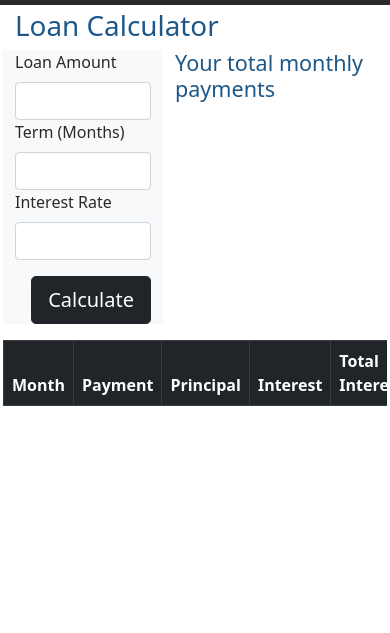
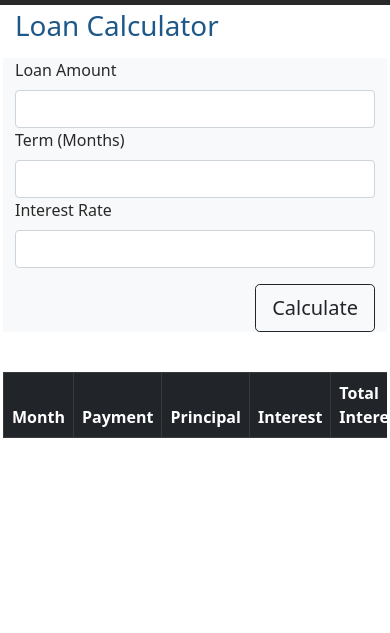
Before and after one commit to VNgcobo/The-Loan-App, a plain HTML site: page app.html in a window 390 px wide. Shown: the part 51-684 px from the top of the page. Drawn offline with nearby package versions, Linux system fonts and the light colour scheme.

Commit message:
UI Set up changes
Added some bootstrap classes in the html

```diff
--- a/app.html
+++ b/app.html
@@ -49,35 +49,39 @@
    <!-- ==Main Section== -->
    <main class="flex-shrink-0">
        <div class="container">
-           <div class="row">
+           <div class="row row-cols-1 row-cols-md-2 gy-2">
+               <div class="col col-md-12">
                   <h1>
                      Loan Calculator
                   </h1>
-               <div class="col-5 bg-light">
+               </div>
+               <div class="col col-md-5 bg-light">
                 <form>
                     <div class="col-12">
                         <label for="amount" class="form-label">Loan Amount</label>
-                        <input type="number" class="form-control" id="amount">
+                        <input type="number" class="form-control" id="amount" min="1" max="1000000">
                     </div>
                     <div class="col-12">
                         <label for="term" class="form-label">Term (Months)</label>
-                        <input type="number" class="form-control" id="term">
+                        <input type="number" class="form-control" id="term" min="0" max="96">
                     </div>
                     <div class="col-12">
                         <label for="rate" class="form-label">Interest Rate</label>
-                        <input type="number" class="form-control" id="rate">
+                        <input type="number" class="form-control" id="rate" min="0" max="100">
                     </div>
                     <div class="col-12 d-flex justify-content-end mt-3">
-                        <button type="button" class="btn btn-lg btn-dark">Calculate</button>
+                        <button type="button" class="btn btn-lg btn-outline-dark">Calculate</button>
                     </div>
                 </form>
                </div>
-               <div class="col-7">
+               <div class="col col-md-7">
                     <div>
-                        <h4>Your total monthly payments</h4>
+                        <h4 id="payment">
+
+                        </h4>
                     </div>
                </div>
-           </div>
+               <div class="col col-md-12">
                    <div class="row table-responsive mt-3">
                        <table class="table table-striped table-bordered">
                            <thead class="table-dark">
@@ -94,6 +98,8 @@
                                <!--Results go here-->
                            </tbody>
                        </table>
+                   </div>
+               </div>
            </div>
        </div>
    </main>
@@ -123,7 +129,9 @@
    <script src="https://cdn.jsdelivr.net/npm/bootstrap@5.0.2/dist/js/bootstrap.min.js"
        integrity="sha384-cVKIPhGWiC2Al4u+LWgxfKTRIcfu0JTxR+EQDz/bgldoEyl4H0zUF0QKbrJ0EcQF" crossorigin="anonymous">
    </script>
-   <script src="/js/site.js">
+   <script src="/js/site.js"></script>
+   <script>
+       document.getElementById("btnSubmit").addEventListener("click",getValues);
    </script>
 </body>
 
```
Lines whose indentation alone changed are shown as unchanged.
